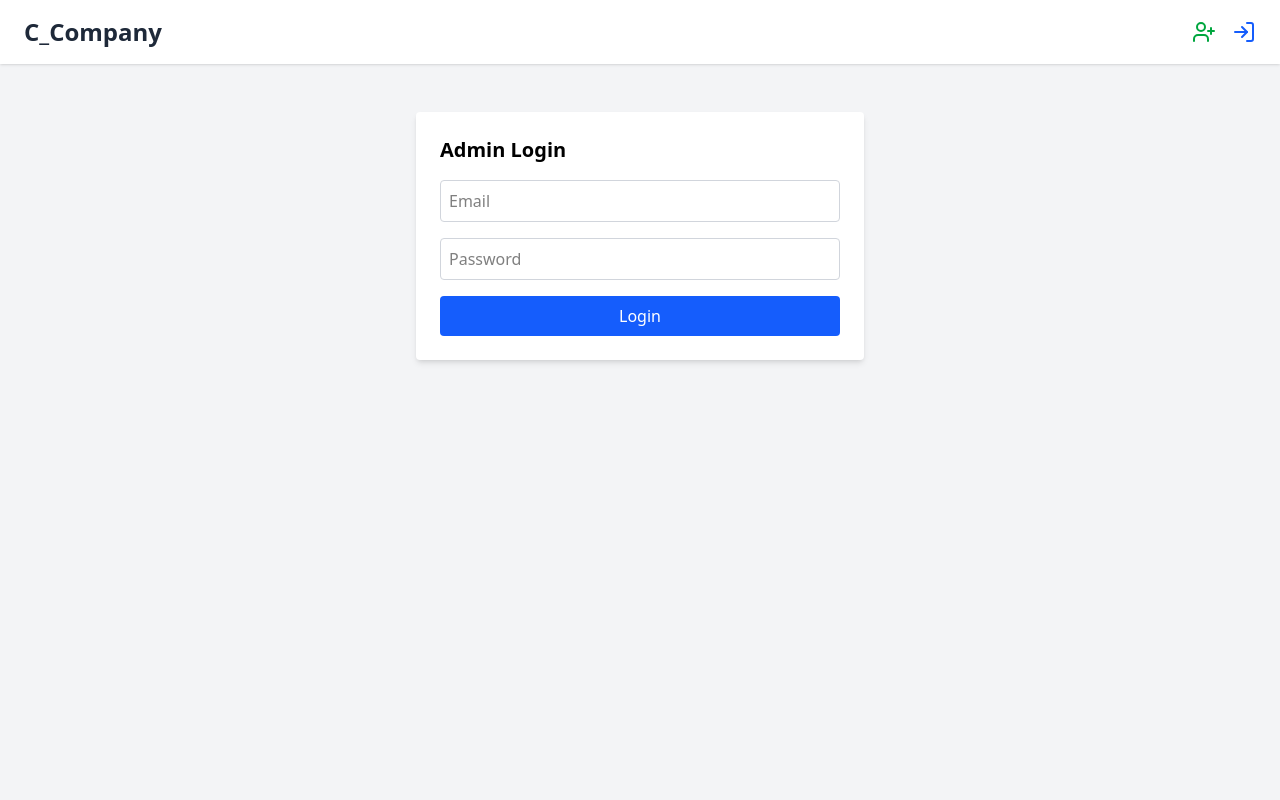
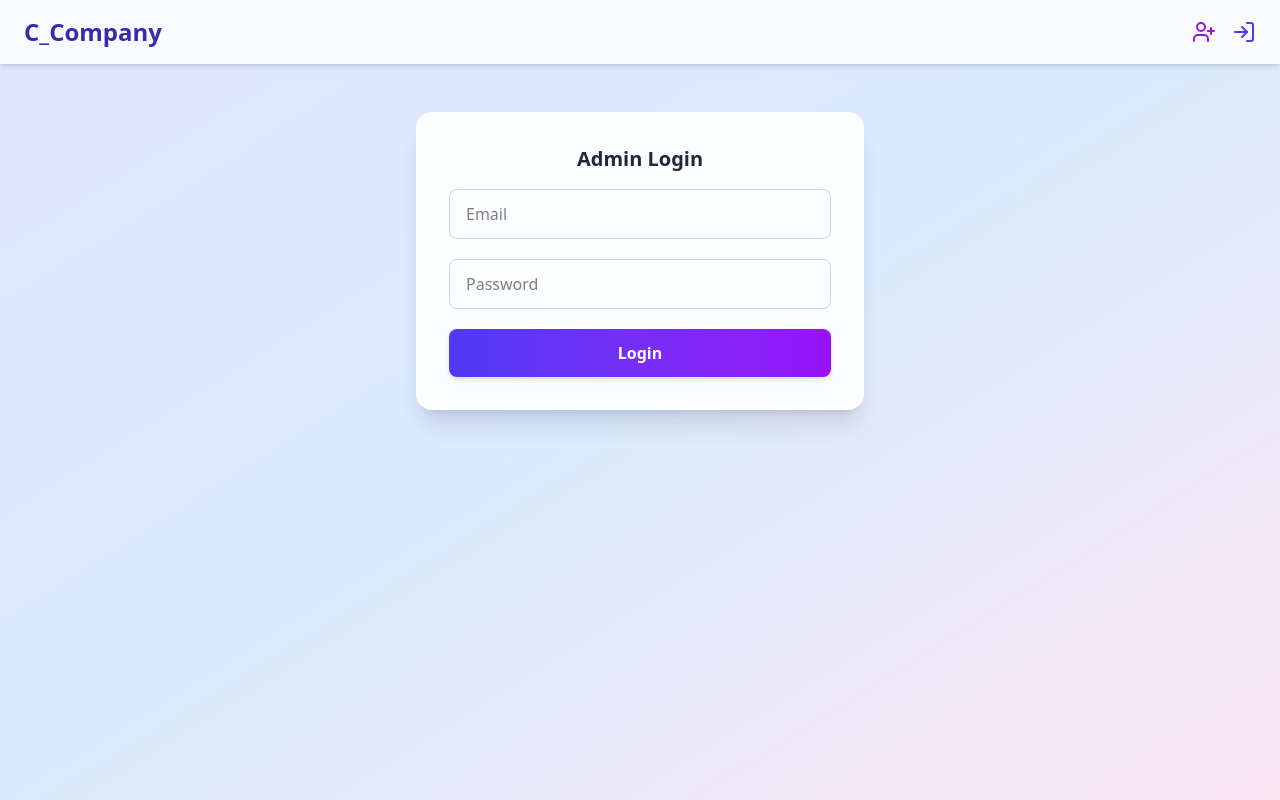
Before and after one commit to Chala751/online-registration-form, a Next.js app: page / in a window 1280 px wide. Both pictures are taken after a click on the button 1244 px from the left and 32 px from the top of the page. Built offline with nearby package versions, Linux system fonts and the light colour scheme.

Commit message:
home page color combo with register page

```diff
--- a/app/page.js
+++ b/app/page.js
@@ -29,50 +29,55 @@ export default function HomePage() {
   }
 
   return (
-    <div className="min-h-screen bg-gray-100">
+    <div className="min-h-screen bg-gradient-to-br from-indigo-100 via-blue-100 to-pink-100">
       {/* Header */}
-      <header className="flex items-center justify-between px-6 py-4 bg-white shadow">
-        <h1 className="text-2xl font-bold text-gray-800">C_Company</h1>
+      <header className="flex items-center justify-between px-6 py-4 bg-white/80 backdrop-blur-md shadow-md">
+        <h1 className="text-2xl font-bold text-indigo-800">C_Company</h1>
 
         <div className="flex items-center space-x-4">
           {/* Register icon */}
           <button
             onClick={() => router.push('/register')}
             title="Student Register"
+            className="hover:scale-110 transition-transform"
           >
-            <UserPlus className="w-6 h-6 text-green-600 hover:text-green-800 cursor-pointer" />
+            <UserPlus className="w-6 h-6 text-purple-600 hover:text-purple-800 cursor-pointer" />
           </button>
 
           {/* Admin login icon */}
-          <button onClick={() => setShowLogin(!showLogin)} title="Admin Login">
-            <LogIn className="w-6 h-6 text-blue-600 hover:text-blue-800 cursor-pointer" />
+          <button
+            onClick={() => setShowLogin(!showLogin)}
+            title="Admin Login"
+            className="hover:scale-110 transition-transform"
+          >
+            <LogIn className="w-6 h-6 text-indigo-600 hover:text-indigo-800 cursor-pointer" />
           </button>
         </div>
       </header>
 
       {/* Admin Login form */}
       {showLogin && (
-        <div className="max-w-md mx-auto mt-12 bg-white p-6 shadow-md rounded">
-          <h2 className="text-xl font-semibold mb-4">Admin Login</h2>
-          <form onSubmit={handleLogin} className="space-y-4">
+        <div className="max-w-md mx-auto mt-12 bg-white/90 backdrop-blur-md p-8 shadow-xl rounded-2xl border border-white/30">
+          <h2 className="text-xl font-bold text-center text-gray-800 mb-4">Admin Login</h2>
+          <form onSubmit={handleLogin} className="space-y-5">
             <input
               name="email"
               type="email"
               placeholder="Email"
-              className="w-full p-2 border border-gray-300 rounded"
+              className="w-full px-4 py-3 border border-gray-300 rounded-lg focus:outline-none focus:ring-2 focus:ring-indigo-500"
               required
             />
             <input
               name="password"
               type="password"
               placeholder="Password"
-              className="w-full p-2 border border-gray-300 rounded"
+              className="w-full px-4 py-3 border border-gray-300 rounded-lg focus:outline-none focus:ring-2 focus:ring-indigo-500"
               required
             />
-            {error && <p className="text-red-500">{error}</p>}
+            {error && <p className="text-red-500 text-sm text-center">{error}</p>}
             <button
               type="submit"
-              className="w-full bg-blue-600 text-white py-2 rounded hover:bg-blue-700"
+              className="w-full bg-gradient-to-r from-indigo-600 to-purple-600 text-white font-semibold py-3 rounded-lg hover:opacity-90 transition-all duration-300 shadow-md cursor-pointer"
             >
               Login
             </button>
```
